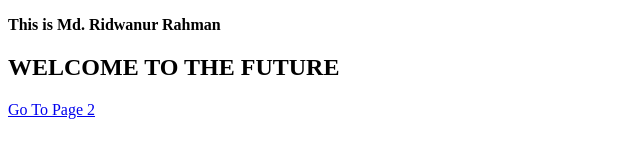
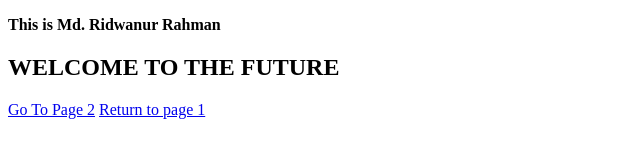
Before and after one commit to RRPx/RRPx.github.io, a plain HTML site: page index.html in a window 1280 px wide. Shown: the whole page, without its empty margins (0-640 px from the left). Drawn offline with Linux system fonts and the light colour scheme.

Commit message:
Update index.html

```diff
--- a/index.html
+++ b/index.html
@@ -4,5 +4,6 @@
 <p><b>This is Md. Ridwanur Rahman</b></p>
 <h2>WELCOME TO THE FUTURE</h2>
   <a href = "page.html">Go To Page 2</a>
+  <a href = "RRPx.github.io">Return to page 1</a>
 </body>
 </html>
```
